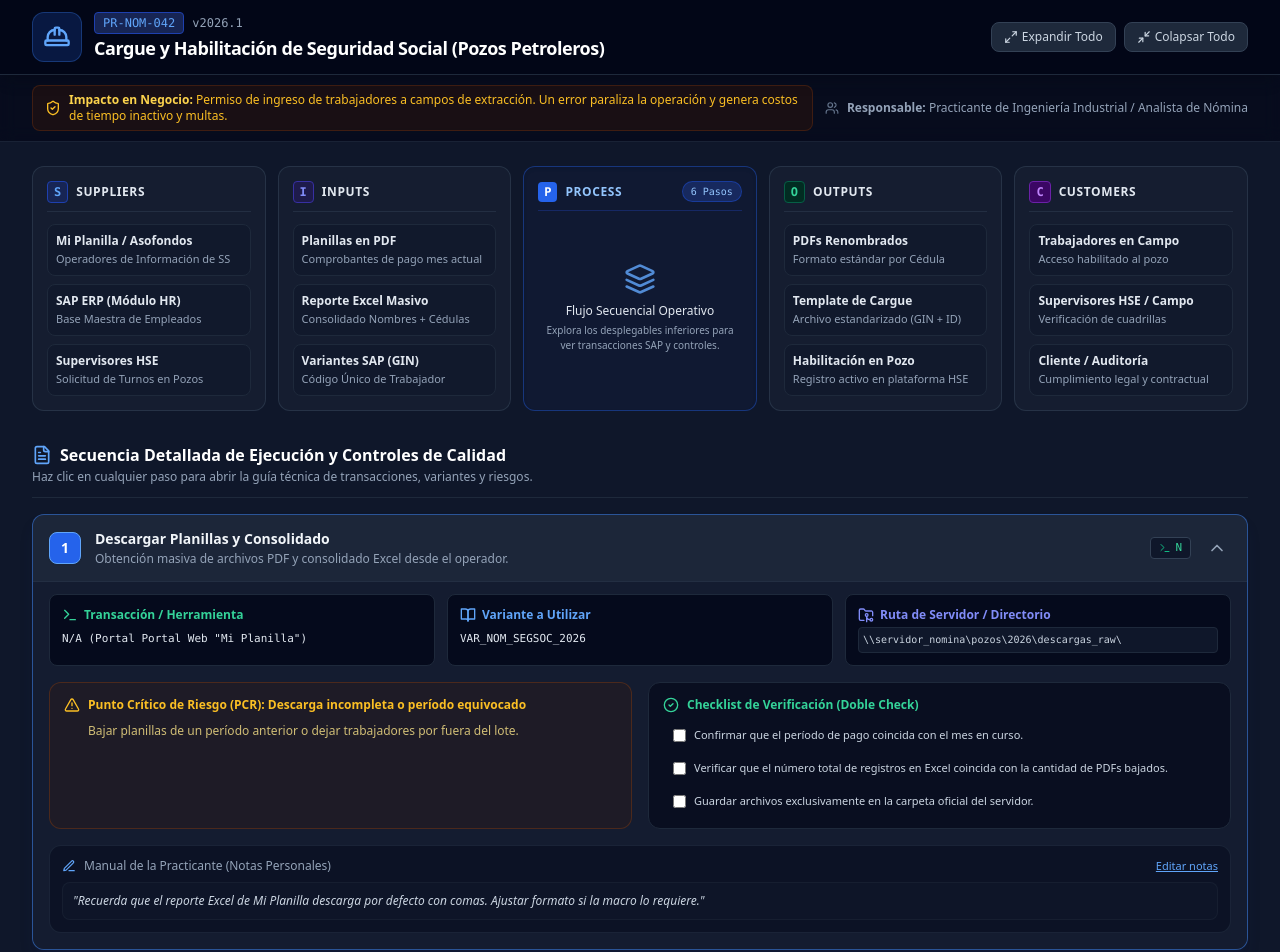
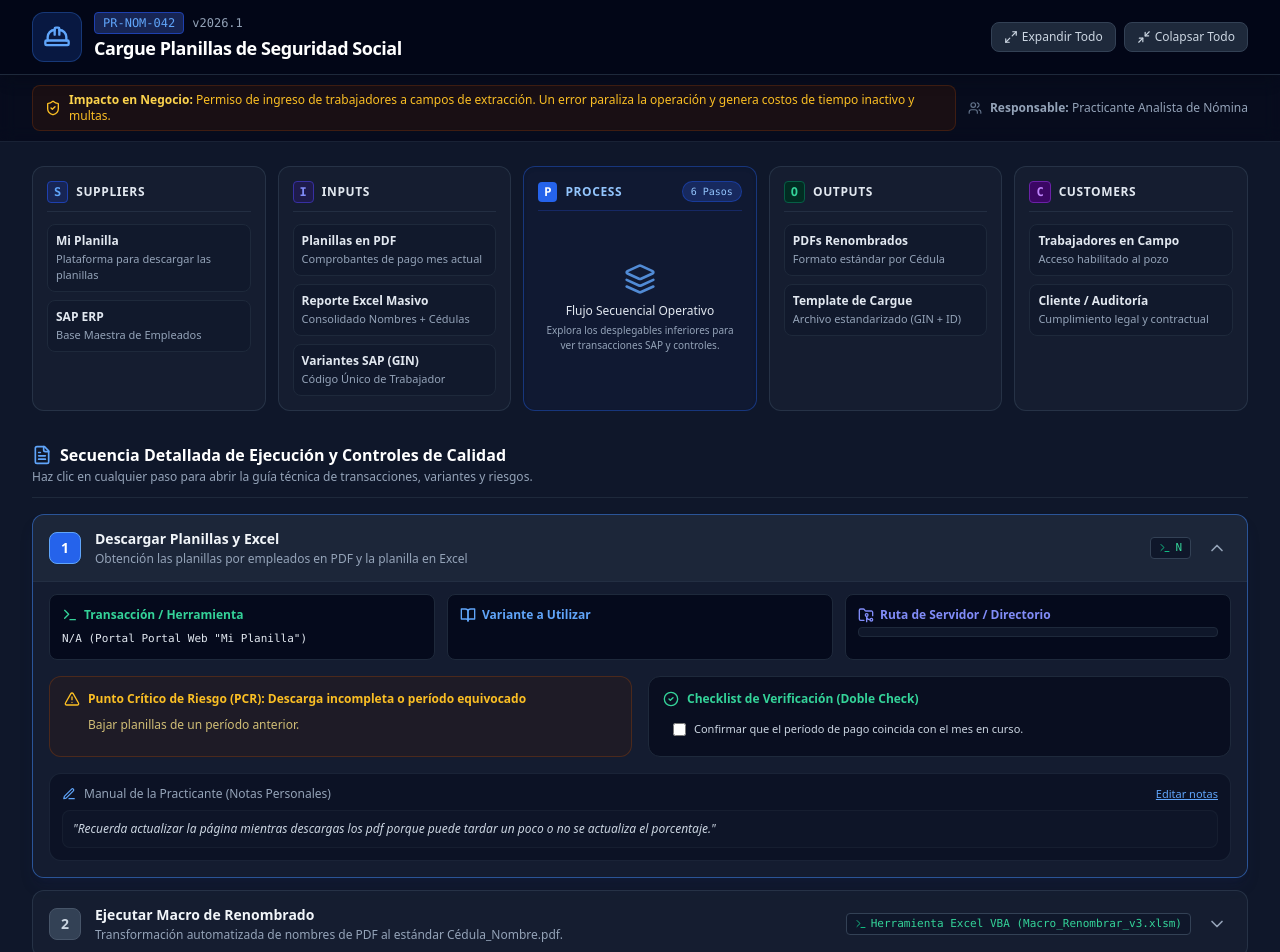
Before and after one commit to Nikol-GG/SPS-INTERACTIVO, a React (Vite) app: page / in a window 1280 px wide. Shown: the top 952 px of the page. Built offline with nearby package versions, Linux system fonts and the light colour scheme.

Commit message:
Update App.jsx

```diff
--- a/src/App.jsx
+++ b/src/App.jsx
@@ -9,16 +9,15 @@ import {
 
 // Datos iniciales estructurados del SIPOC
 const initialSipocData = {
-  title: "Cargue y Habilitación de Seguridad Social (Pozos Petroleros)",
+  title: "Cargue Planillas de Seguridad Social",
   code: "PR-NOM-042",
   version: "v2026.1",
-  responsable: "Practicante de Ingeniería Industrial / Analista de Nómina",
+  responsable: "Practicante Analista de Nómina",
   impactoNegocio: "Permiso de ingreso de trabajadores a campos de extracción. Un error paraliza la operación y genera costos de tiempo inactivo y multas.",
 
   suppliers: [
-    { id: 's1', title: 'Mi Planilla / Asofondos', desc: 'Operadores de Información de SS', icon: 'Building2' },
-    { id: 's2', title: 'SAP ERP (Módulo HR)', desc: 'Base Maestra de Empleados', icon: 'Cpu' },
-    { id: 's3', title: 'Supervisores HSE', desc: 'Solicitud de Turnos en Pozos', icon: 'Users' }
+    { id: 's1', title: 'Mi Planilla', desc: 'Plataforma para descargar las planillas', icon: 'Building2' },
+    { id: 's2', title: 'SAP ERP ', desc: 'Base Maestra de Empleados', icon: 'Cpu' }
   ],
 
   inputs: [
@@ -29,13 +28,11 @@ const initialSipocData = {
 
   outputs: [
     { id: 'o1', title: 'PDFs Renombrados', desc: 'Formato estándar por Cédula' },
-    { id: 'o2', title: 'Template de Cargue', desc: 'Archivo estandarizado (GIN + ID)' },
-    { id: 'o3', title: 'Habilitación en Pozo', desc: 'Registro activo en plataforma HSE' }
+    { id: 'o2', title: 'Template de Cargue', desc: 'Archivo estandarizado (GIN + ID)' }
   ],
 
   customers: [
     { id: 'c1', title: 'Trabajadores en Campo', desc: 'Acceso habilitado al pozo' },
-    { id: 'c2', title: 'Supervisores HSE / Campo', desc: 'Verificación de cuadrillas' },
     { id: 'c3', title: 'Cliente / Auditoría', desc: 'Cumplimiento legal y contractual' }
   ],
 
@@ -43,19 +40,15 @@ const initialSipocData = {
     {
       id: 'p1',
       stepNumber: 1,
-      title: 'Descargar Planillas y Consolidado',
-      summary: 'Obtención masiva de archivos PDF y consolidado Excel desde el operador.',
+      title: 'Descargar Planillas y Excel',
+      summary: 'Obtención  las planillas por empleados en PDF y la planilla en Excel',
       sapTx: 'N/A (Portal Portal Web "Mi Planilla")',
-      sapVariant: 'VAR_NOM_SEGSOC_2026',
-      folderPath: '\\\\servidor_nomina\\pozos\\2026\\descargas_raw\\',
       pcrTitle: 'Descarga incompleta o período equivocado',
-      pcrDesc: 'Bajar planillas de un período anterior o dejar trabajadores por fuera del lote.',
+      pcrDesc: 'Bajar planillas de un período anterior.',
       checklists: [
-        'Confirmar que el período de pago coincida con el mes en curso.',
-        'Verificar que el número total de registros en Excel coincida con la cantidad de PDFs bajados.',
-        'Guardar archivos exclusivamente en la carpeta oficial del servidor.'
+        'Confirmar que el período de pago coincida con el mes en curso.'
       ],
-      userNotes: 'Recuerda que el reporte Excel de Mi Planilla descarga por defecto con comas. Ajustar formato si la macro lo requiere.'
+      userNotes: 'Recuerda actualizar la página mientras descargas los pdf porque puede tardar un poco o no se actualiza el porcentaje.'
     },
     {
       id: 'p2',
```
